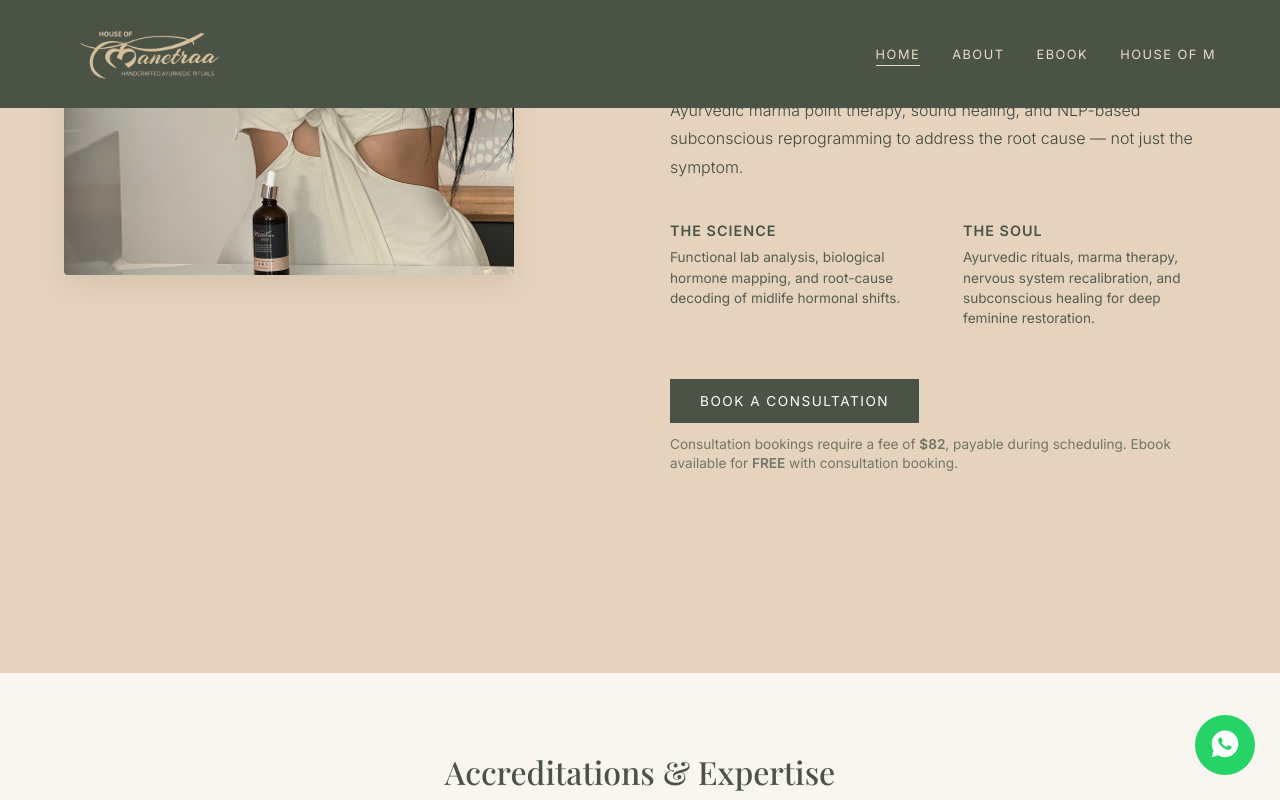
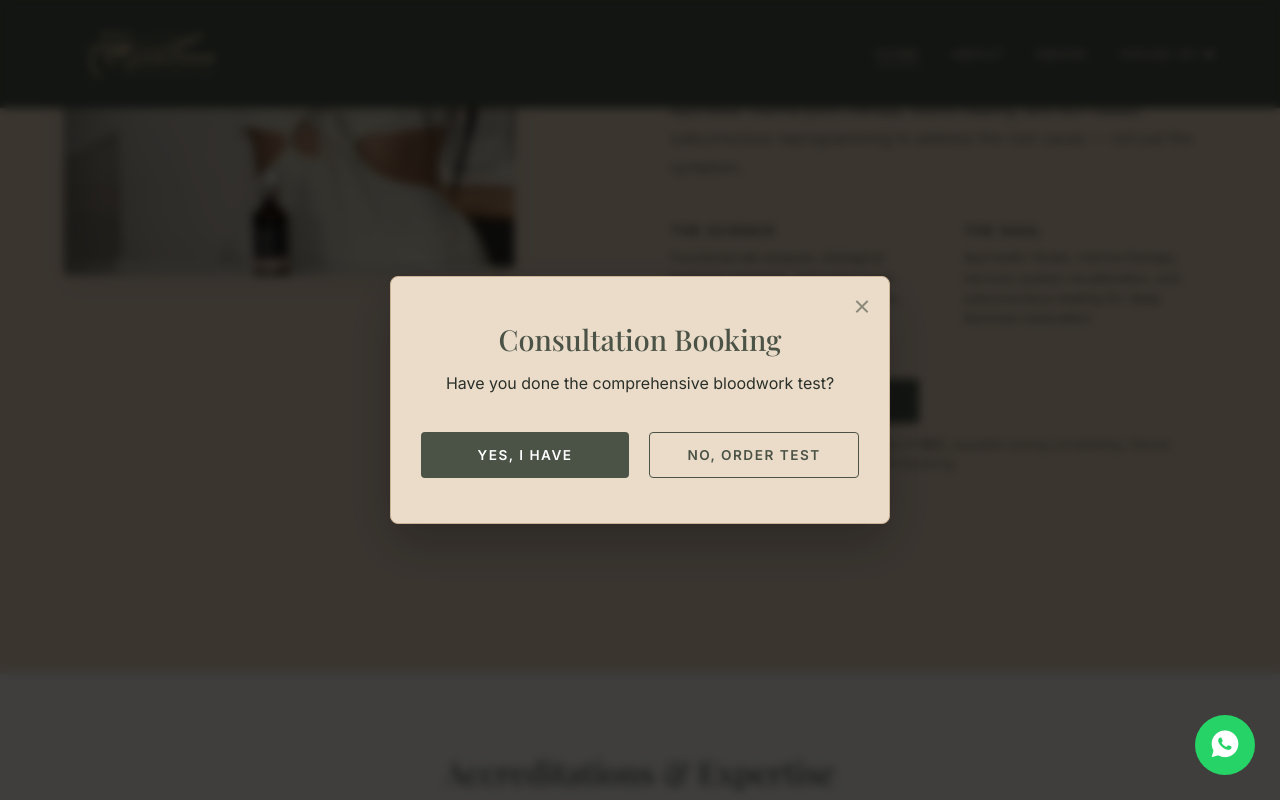
Before and after one commit to Creatorsblueprint/DrManissha, a React (Vite) app in the folder DrManissha-Project/: page / in a window 1280 px wide. Both pictures are taken after a click on the button "BOOK A CONSULTATION". Shown: the part 1192-1992 px from the top of the page. Built offline with nearby package versions, Linux system fonts and the light colour scheme; a web font is replaced by a local one.

Commit message:
Update Consultation Booking Flow

```diff
--- a/DrManissha-Project/src/About/About.jsx
+++ b/DrManissha-Project/src/About/About.jsx
@@ -1,9 +1,11 @@
-import React from "react";
-import { motion } from "framer-motion";
+import React, { useState } from "react";
+import { motion, AnimatePresence } from "framer-motion";
 import { fadeIn, slideInLeft, staggerContainer } from "../animations";
 import styles from "./About.module.css";
 
 const About = () => {
+  const [showModal, setShowModal] = useState(false);
+
   return (
     <>
       <section id="about" className={styles.aboutSection}>
@@ -72,13 +74,7 @@ const About = () => {
 
               <button
                 className={styles.actionBtn}
-                onClick={() =>
-                  window.open(
-                    "https://calendly.com/hairhormonecoach/kim",
-                    "_blank",
-                    "noopener,noreferrer",
-                  )
-                }
+                onClick={() => setShowModal(true)}
               >
                 Book a Consultation
               </button>
@@ -201,6 +197,62 @@ const About = () => {
           </motion.div>
         </div>
       </section>
+
+      {/* Consultation Confirmation Modal */}
+      <AnimatePresence>
+        {showModal && (
+          <div className={styles.modalOverlay} onClick={() => setShowModal(false)}>
+            <motion.div
+              className={styles.modalContent}
+              onClick={(e) => e.stopPropagation()}
+              initial={{ opacity: 0, scale: 0.95 }}
+              animate={{ opacity: 1, scale: 1 }}
+              exit={{ opacity: 0, scale: 0.95 }}
+              transition={{ duration: 0.2 }}
+            >
+              <button
+                className={styles.modalCloseBtn}
+                onClick={() => setShowModal(false)}
+                aria-label="Close modal"
+              >
+                <i className="ri-close-line"></i>
+              </button>
+              <h3 className={styles.modalTitle}>Consultation Booking</h3>
+              <p className={styles.modalText}>
+                Have you done the comprehensive bloodwork test?
+              </p>
+              <div className={styles.modalBtnGroup}>
+                <button
+                  className={styles.modalBtnYes}
+                  onClick={() => {
+                    setShowModal(false);
+                    window.open(
+                      "https://calendly.com/hairhormonecoach/kim",
+                      "_blank",
+                      "noopener,noreferrer",
+                    );
+                  }}
+                >
+                  Yes, I have
+                </button>
+                <button
+                  className={styles.modalBtnNo}
+                  onClick={() => {
+                    setShowModal(false);
+                    window.open(
+                      "https://feelvaleo.com/en-ae/dubai/services/hair-hormone-test-toolkit?utm_source=Affiliate&utm_medium=Dr%20Manissha&utm_campaign=hair_hormone_test_campaign",
+                      "_blank",
+                      "noopener,noreferrer",
+                    );
+                  }}
+                >
+                  No, order test
+                </button>
+              </div>
+            </motion.div>
+          </div>
+        )}
+      </AnimatePresence>
     </>
   );
 };
--- a/DrManissha-Project/src/About/About.module.css
+++ b/DrManissha-Project/src/About/About.module.css
@@ -234,3 +234,111 @@
     letter-spacing: 1px;
     color: #555d51;
 }
+
+/* Consultation Modal */
+.modalOverlay {
+    position: fixed;
+    top: 0;
+    left: 0;
+    right: 0;
+    bottom: 0;
+    background-color: rgba(0, 0, 0, 0.75);
+    z-index: 2000;
+    display: flex;
+    align-items: center;
+    justify-content: center;
+    backdrop-filter: blur(5px);
+    padding: 20px;
+}
+
+.modalContent {
+    background-color: var(--beige-light);
+    border: 1px solid var(--beige-dark);
+    padding: 45px 30px;
+    border-radius: 8px;
+    max-width: 500px;
+    width: 100%;
+    text-align: center;
+    box-shadow: 0 20px 50px rgba(0, 0, 0, 0.25);
+    position: relative;
+}
+
+.modalTitle {
+    font-size: 1.8rem;
+    color: var(--olive-dark);
+    margin-bottom: 15px;
+    font-family: var(--font-heading);
+}
+
+.modalText {
+    font-size: 1rem;
+    line-height: 1.6;
+    color: var(--text-dark);
+    margin-bottom: 35px;
+    font-family: var(--font-body);
+}
+
+.modalBtnGroup {
+    display: flex;
+    flex-direction: column;
+    gap: 15px;
+}
+
+@media (min-width: 480px) {
+    .modalBtnGroup {
+        flex-direction: row;
+        justify-content: center;
+        gap: 20px;
+    }
+}
+
+.modalBtnYes,
+.modalBtnNo {
+    padding: 14px 28px;
+    font-size: 0.85rem;
+    letter-spacing: 1.5px;
+    text-transform: uppercase;
+    font-weight: 600;
+    transition: all 0.3s ease;
+    border-radius: 4px;
+    flex: 1;
+    cursor: pointer;
+    font-family: var(--font-body);
+}
+
+.modalBtnYes {
+    background-color: var(--olive-dark);
+    color: var(--white);
+    border: none;
+}
+
+.modalBtnYes:hover {
+    background-color: #3b4238;
+}
+
+.modalBtnNo {
+    background-color: transparent;
+    color: var(--olive-dark);
+    border: 1px solid var(--olive-dark);
+}
+
+.modalBtnNo:hover {
+    background-color: rgba(75, 83, 71, 0.08);
+}
+
+.modalCloseBtn {
+    position: absolute;
+    top: 15px;
+    right: 15px;
+    background: none;
+    border: none;
+    font-size: 1.5rem;
+    color: var(--olive-dark);
+    cursor: pointer;
+    opacity: 0.6;
+    transition: opacity 0.3s ease;
+}
+
+.modalCloseBtn:hover {
+    opacity: 1;
+}
```
